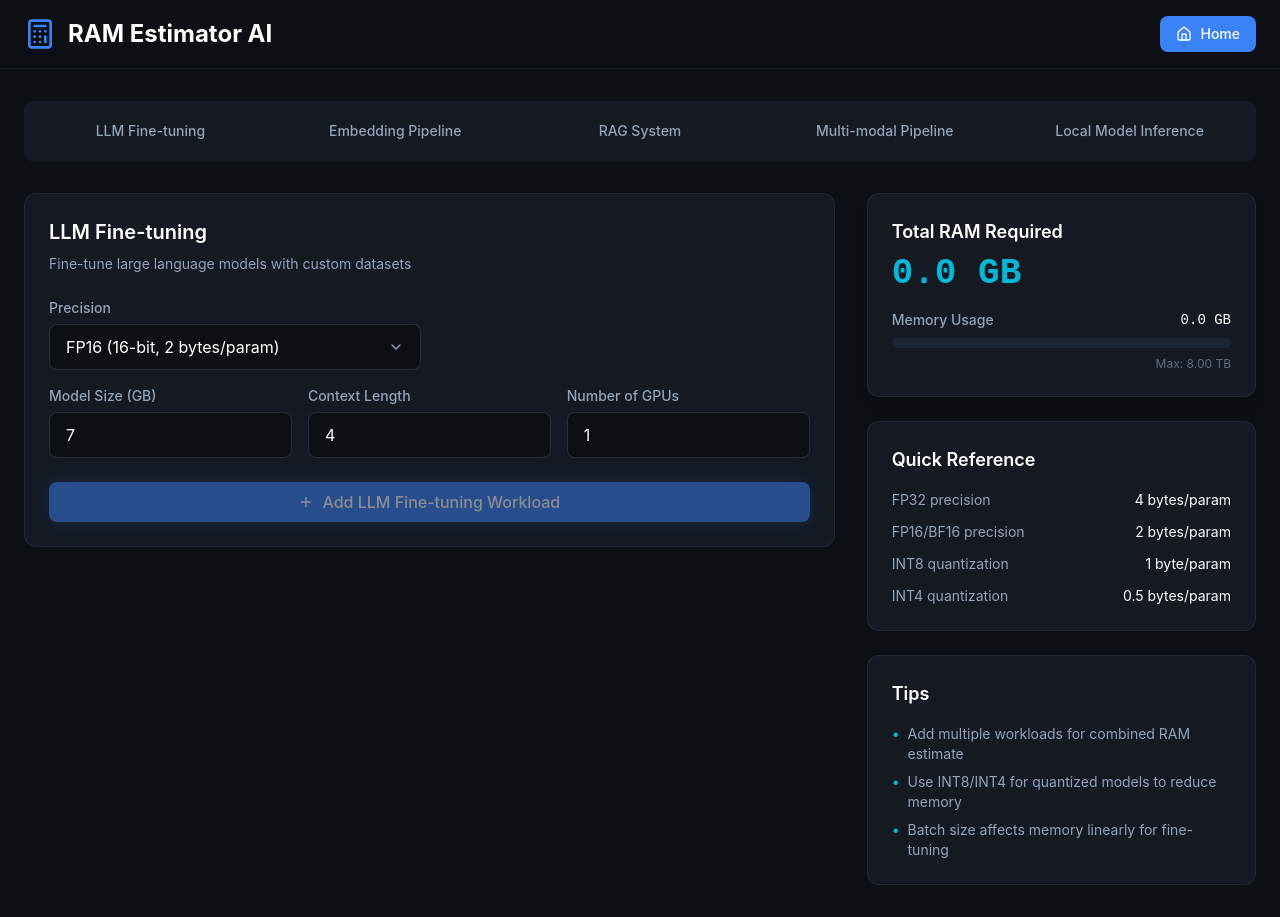
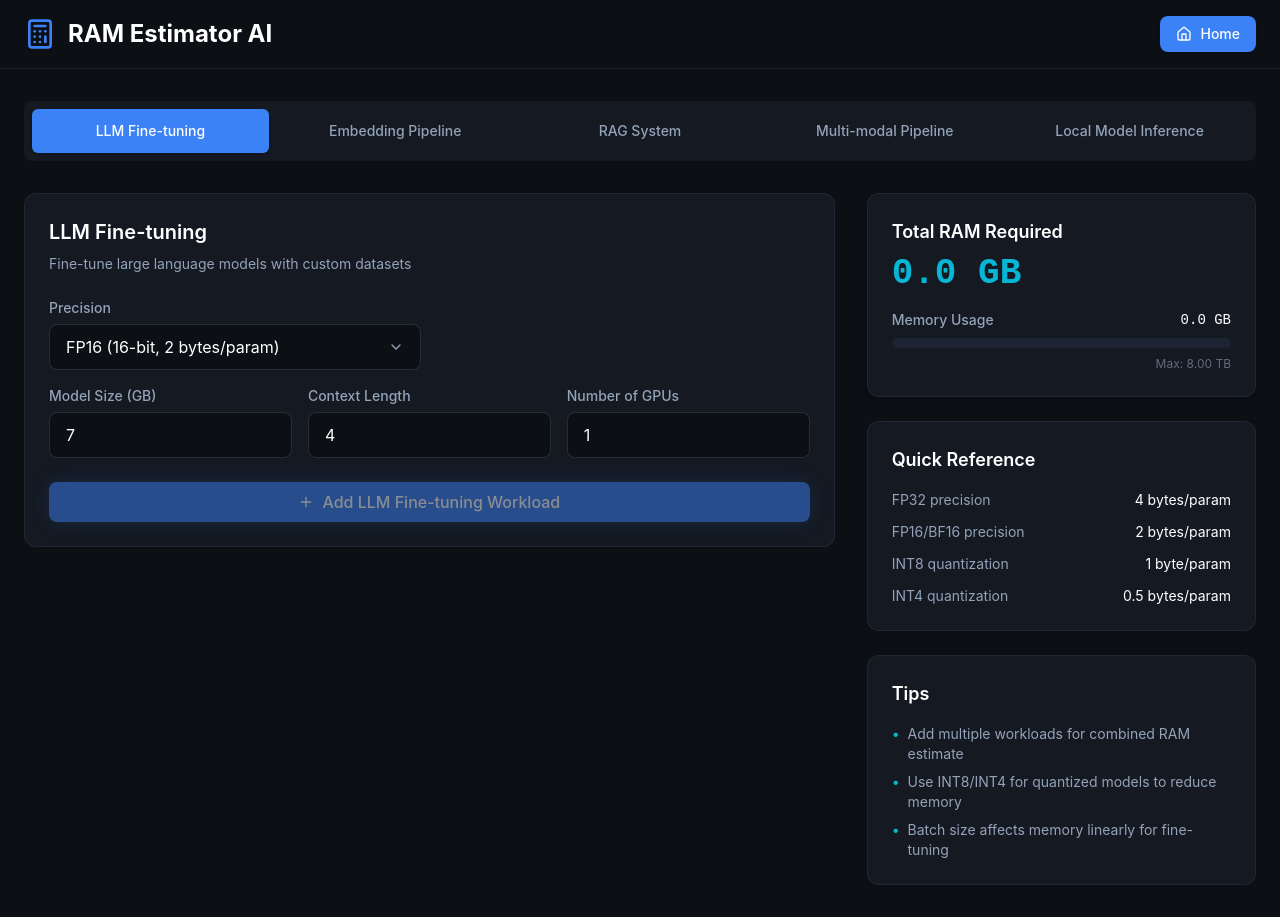
Before and after one commit to Sarup08/RAM-Estimator, a React (Vite) app: page /workload/llm_finetuning in a window 1280 px wide. Built offline with nearby package versions, Linux system fonts and the light colour scheme.

Commit message:
fix: Highlight active workload tab based on URL
- Use workloadType prop to determine active tab
- Changed from useParams() to workloadType comparison
- Active tab now shows with primary background and white text
- Improves navigation UX

```diff
--- a/src/pages/WorkloadPage.tsx
+++ b/src/pages/WorkloadPage.tsx
@@ -265,7 +265,7 @@ export const WorkloadPage: React.FC<WorkloadPageProps> = ({ workloadType, title,
                 key={option.value}
                 to={`/workload/${option.value}`}
                 className={`flex-1 min-w-[140px] px-4 py-3 text-sm font-medium rounded-md transition-all duration-200 text-center ${
-                  id === option.value
+                  workloadType === option.value
                     ? 'bg-primary text-white shadow-sm'
                     : 'text-neutral hover:text-white hover:bg-surface-3'
                 }`}
```
